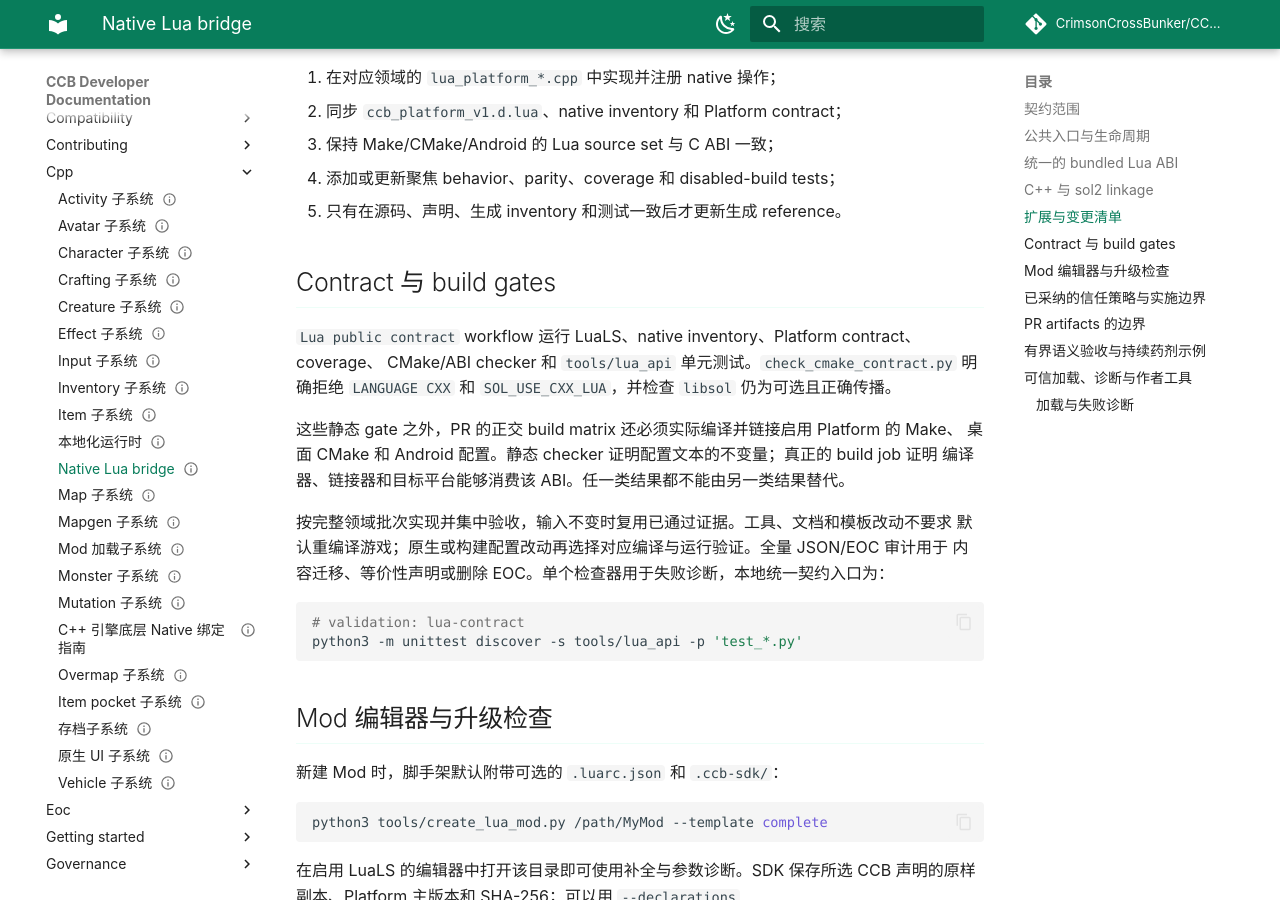
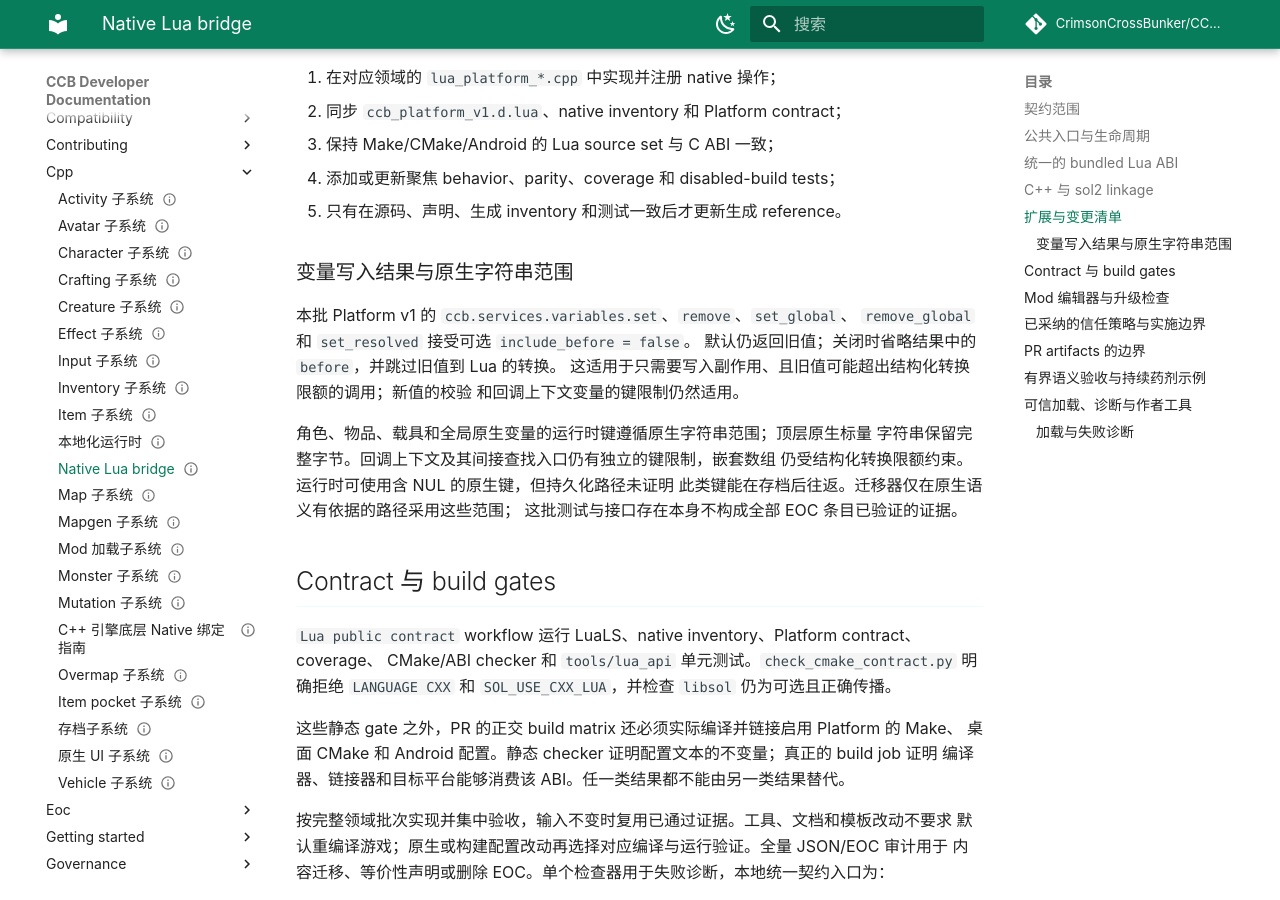
Before and after one commit to CrimsonCrossBunker/CCB-Docs, an MkDocs documentation site: the page built from docs/zh_CN/cpp/lua-bridge.md, in a window 1280 px wide and 900 px high, scrolled down 1597 px. Built offline with MkDocs 1.6.1 and Material for MkDocs 9.7.7, drawn with Linux system fonts in a browser that asks for light colours; comment, search, counter and statistics services are not loaded.

Commit message:
docs(lua): clarify variable mutation snapshot and key limits

```diff
--- a/docs/zh_CN/cpp/lua-bridge.md
+++ b/docs/zh_CN/cpp/lua-bridge.md
@@ -317,6 +317,20 @@ Lua API。
 3. 保持 Make/CMake/Android 的 Lua source set 与 C ABI 一致；
 4. 添加或更新聚焦 behavior、parity、coverage 和 disabled-build tests；
 5. 只有在源码、声明、生成 inventory 和测试一致后才更新生成 reference。
+
+### 变量写入结果与原生字符串范围
+
+本批 Platform v1 的 `ccb.services.variables.set`、`remove`、`set_global`、
+`remove_global` 和 `set_resolved` 接受可选 `include_before = false`。
+默认仍返回旧值；关闭时省略结果中的 `before`，并跳过旧值到 Lua 的转换。
+这适用于只需要写入副作用、且旧值可能超出结构化转换限额的调用；新值的校验
+和回调上下文变量的键限制仍然适用。
+
+角色、物品、载具和全局原生变量的运行时键遵循原生字符串范围；顶层原生标量
+字符串保留完整字节。回调上下文及其间接查找入口仍有独立的键限制，嵌套数组
+仍受结构化转换限额约束。运行时可使用含 NUL 的原生键，但持久化路径未证明
+此类键能在存档后往返。迁移器仅在原生语义有依据的路径采用这些范围；
+这批测试与接口存在本身不构成全部 EOC 条目已验证的证据。
 
 ## Contract 与 build gates
 
```
